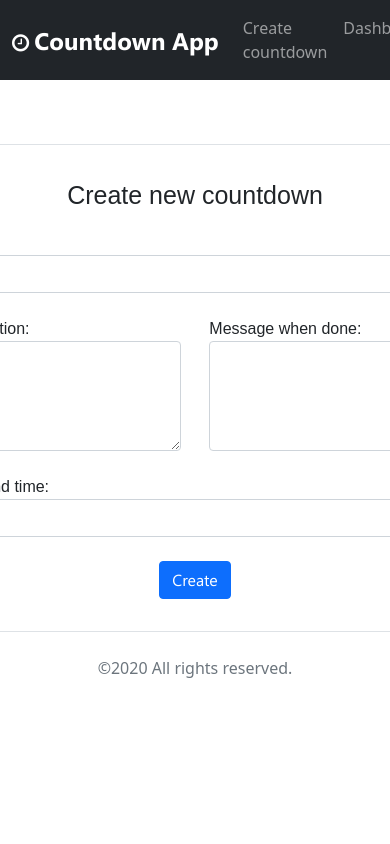
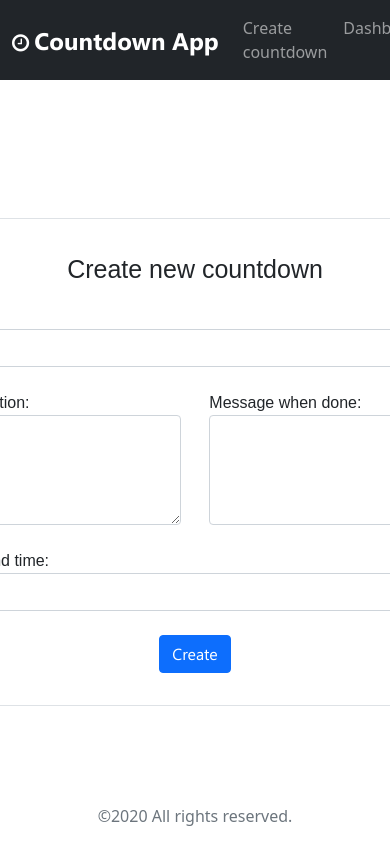
Before and after one commit to kokokojo2/CountDown, a Django app: page /countdown/create/ in a window 390 px wide; the page is wider, and only the part inside the window is pictured. Run offline with Django 3.2, Linux system fonts and the light colour scheme.

Commit message:
responsive center position implemented

```diff
--- a/templates/generic/base.html
+++ b/templates/generic/base.html
@@ -14,6 +14,7 @@
     <title>Title</title>
 </head>
 <body>
+    <div class="d-flex justify-content-between flex-column" style="height: 100vh">
     <nav class="navbar navbar-dark bg-dark navbar-expand">
         <div class="container">
             <a class="navbar-brand" href="{% url "home" %}"><i class="fa fa-clock-o"></i> <span>Countdown App</span></a>
@@ -30,6 +31,7 @@
     <footer class="mt-4">
         <p class="text-muted text-center align-bottom">©2020 All rights reserved.</p>
     </footer>
+    </div>
     <script src="https://cdn.jsdelivr.net/npm/bootstrap@5.0.0-beta2/dist/js/bootstrap.bundle.min.js" integrity="sha384-b5kHyXgcpbZJO/tY9Ul7kGkf1S0CWuKcCD38l8YkeH8z8QjE0GmW1gYU5S9FOnJ0" crossorigin="anonymous"></script>
 </body>
 </html>
```
